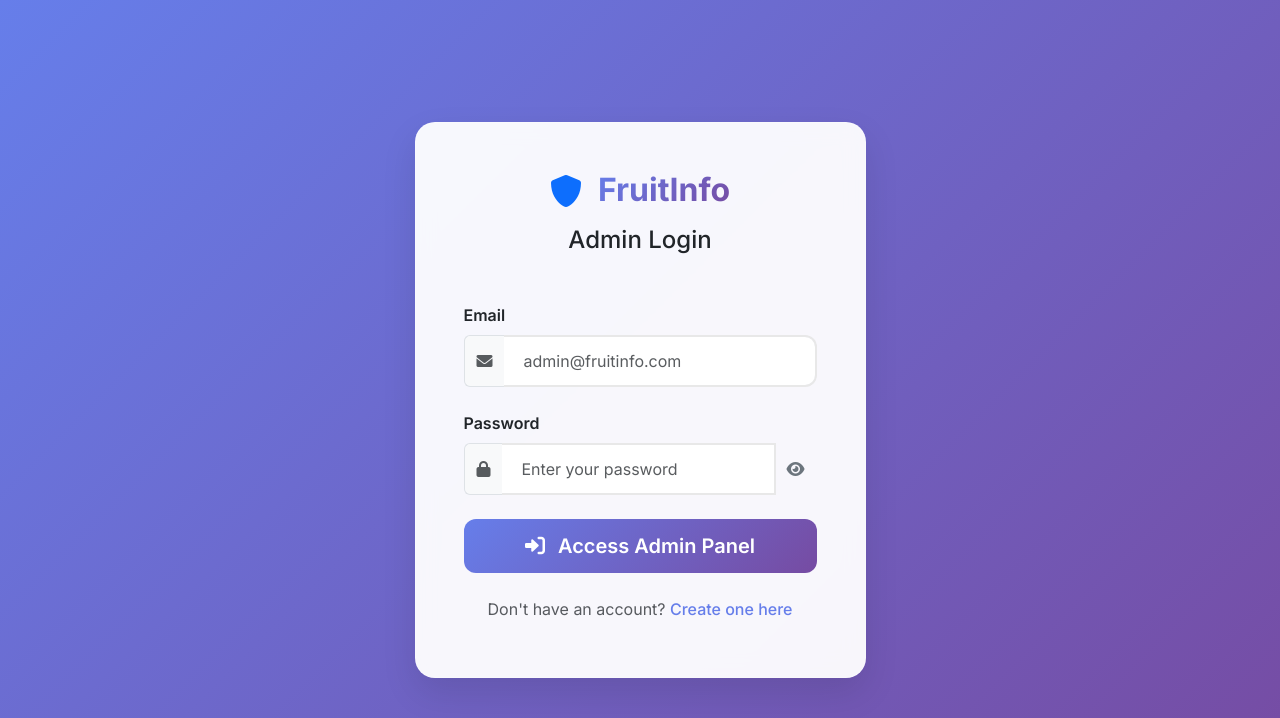
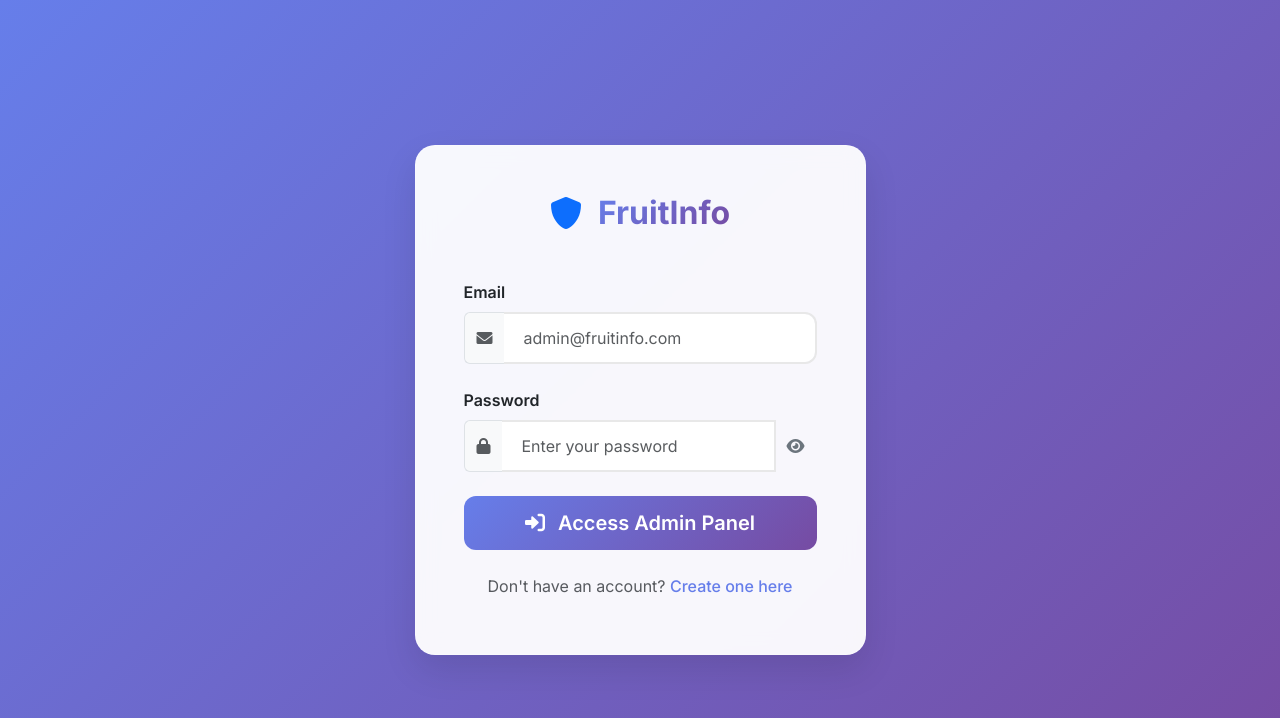
Before and after one commit to eiannn/fruityvice-API, a PHP site: page /admin-login.php in a window 1280 px wide. Shown: the top 718 px of the page. Run offline with PHP 8.4, Linux system fonts and the light colour scheme.

Commit message:
Update admin-login.php

```diff
--- a/admin-login.php
+++ b/admin-login.php
@@ -354,7 +354,7 @@ if (isset($_SESSION['admin_logged_in']) && $_SESSION['admin_logged_in'] === true
                             <h1 class="h2 brand-text mb-0">Fruit<span>Info</span></h1>
                         </div>
                         <h2 class="h4 text-dark">
-                            <?php echo $is_create_mode ? 'Create Admin Account' : 'Admin Login'; ?>
+                            <?php echo $is_create_mode ? 'Create Admin Account' : ''; ?>
                         </h2>
                     </div>
 
```
